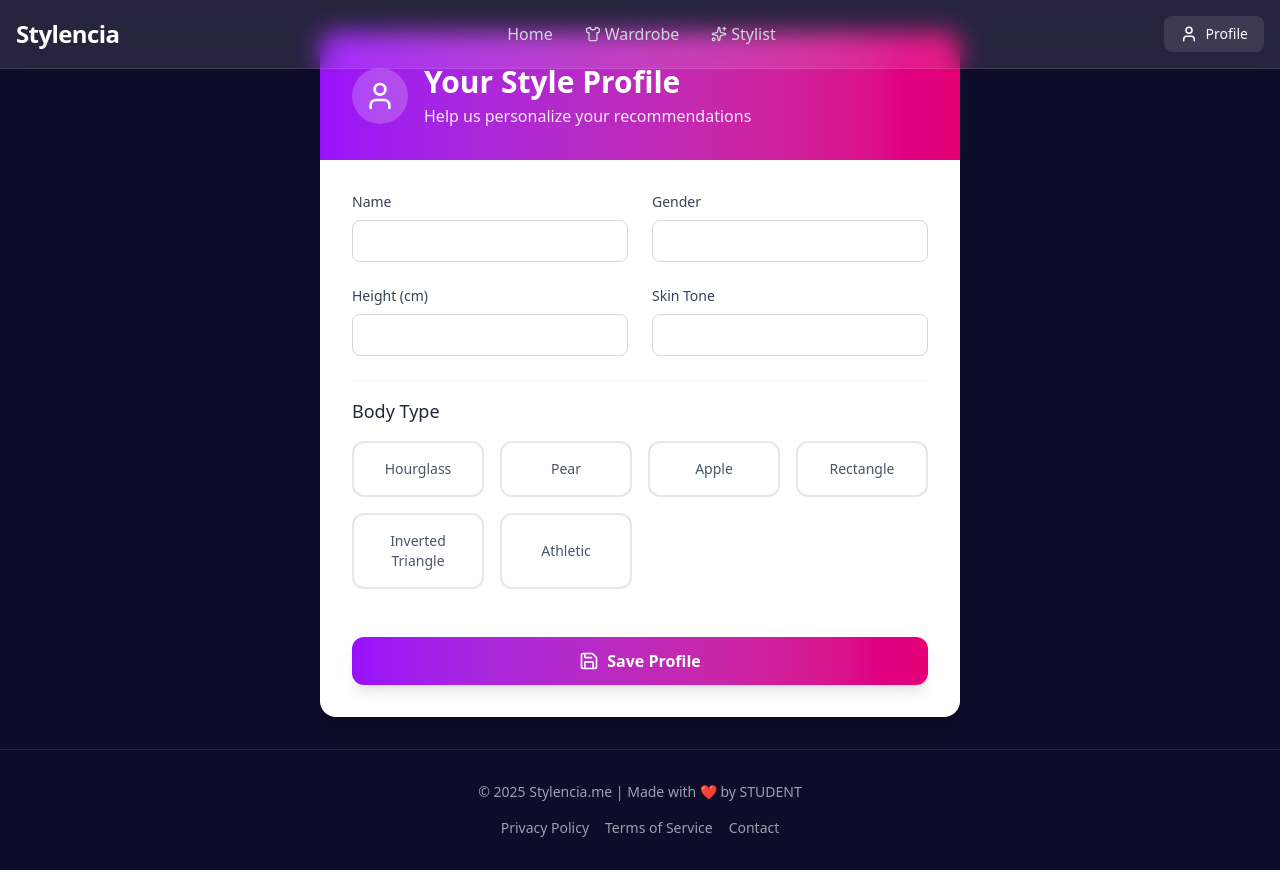
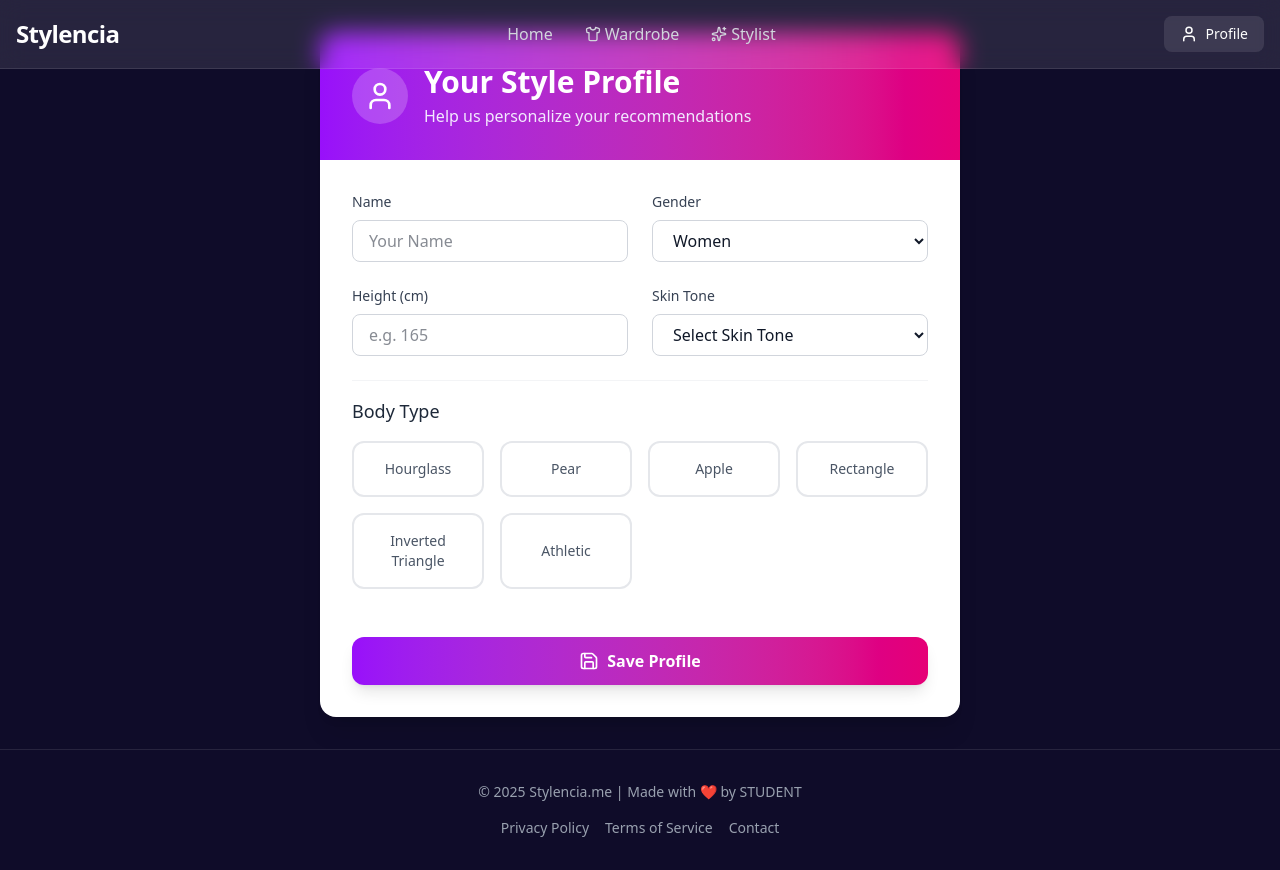
Before and after one commit to theannshu/stylencia, a React (Vite) app: page /profile in a window 1280 px wide. Built offline with nearby package versions, Linux system fonts and the light colour scheme.

Commit message:
fix: resolve 404 on refresh and invisible input text

```diff
--- /dev/null
+++ b/public/404.html
@@ -0,0 +1,46 @@
+<!doctype html>
+<html lang="en">
+
+<head>
+    <meta charset="UTF-8" />
+    <link rel="icon" type="image/svg+xml" href="/vite.svg" />
+    <meta name="viewport" content="width=device-width, initial-scale=1.0" />
+    <title>Stylencia - AI Fashion Stylist</title>
+    <!-- Start Single Page Apps for GitHub Pages -->
+    <script type="text/javascript">
+        // Single Page Apps for GitHub Pages
+        // https://github.com/rafgraph/spa-github-pages
+        // Copyright (c) 2016 Rafael Pedicini, licensed under the MIT License
+        // ----------------------------------------------------------------------
+        // This script takes the current url and converts the path and query
+        // string into just a query string, and then redirects the browser
+        // to the new url with only a query string and hash fragment,
+        // e.g. http://www.foo.com/bar/baz becomes http://www.foo.com/?p=/bar/baz
+        //
+        // Note: This 404.html file must be at least 512 bytes for it to work
+        // with Internet Explorer (it is currently > 512 bytes)
+        // If you're creating a Project Pages site and NOT using a custom domain,
+        // then set segmentCount to 1 (enterprise users may need to set it to > 1).
+        // This way the code will only replace the route part of the path, and not
+        // the real directory in which the app resides, for example:
+        // https://username.github.io/repo-name/one/two?a=b&c=d#qwe becomes
+        // https://username.github.io/repo-name/?p=/one/two&q=a=b~and~c=d#qwe
+        // Otherwise, leave segmentCount as 0.
+        var segmentCount = 1;
+
+        var l = window.location;
+        l.replace(
+            l.protocol + '//' + l.hostname + (l.port ? ':' + l.port : '') +
+            l.pathname.split('/').slice(0, 1 + segmentCount).join('/') + '/?p=/' +
+            l.pathname.slice(1).split('/').slice(segmentCount).join('/').replace(/&/g, '~and~') +
+            (l.search ? '&q=' + l.search.slice(1).replace(/&/g, '~and~') : '') +
+            l.hash
+        );
+    </script>
+    <!-- End Single Page Apps for GitHub Pages -->
+</head>
+
+<body>
+</body>
+
+</html>
--- a/src/pages/Profile.jsx
+++ b/src/pages/Profile.jsx
@@ -50,7 +50,7 @@ const Profile = () => {
                                 name="name"
                                 value={formData.name}
                                 onChange={handleChange}
-                                className="w-full px-4 py-2 border border-gray-300 rounded-lg focus:ring-2 focus:ring-purple-500 focus:border-transparent outline-none transition-all"
+                                className="w-full px-4 py-2 border border-gray-300 rounded-lg focus:ring-2 focus:ring-purple-500 focus:border-transparent outline-none transition-all text-gray-900 bg-white"
                                 placeholder="Your Name"
                             />
                         </div>
@@ -61,7 +61,7 @@ const Profile = () => {
                                 name="gender"
                                 value={formData.gender}
                                 onChange={handleChange}
-                                className="w-full px-4 py-2 border border-gray-300 rounded-lg focus:ring-2 focus:ring-purple-500 focus:border-transparent outline-none transition-all"
+                                className="w-full px-4 py-2 border border-gray-300 rounded-lg focus:ring-2 focus:ring-purple-500 focus:border-transparent outline-none transition-all text-gray-900 bg-white"
                             >
                                 <option value="women">Women</option>
                                 <option value="men">Men</option>
@@ -76,7 +76,7 @@ const Profile = () => {
                                 name="height"
                                 value={formData.height}
                                 onChange={handleChange}
-                                className="w-full px-4 py-2 border border-gray-300 rounded-lg focus:ring-2 focus:ring-purple-500 focus:border-transparent outline-none transition-all"
+                                className="w-full px-4 py-2 border border-gray-300 rounded-lg focus:ring-2 focus:ring-purple-500 focus:border-transparent outline-none transition-all text-gray-900 bg-white"
                                 placeholder="e.g. 165"
                             />
                         </div>
@@ -87,7 +87,7 @@ const Profile = () => {
                                 name="skinTone"
                                 value={formData.skinTone}
                                 onChange={handleChange}
-                                className="w-full px-4 py-2 border border-gray-300 rounded-lg focus:ring-2 focus:ring-purple-500 focus:border-transparent outline-none transition-all"
+                                className="w-full px-4 py-2 border border-gray-300 rounded-lg focus:ring-2 focus:ring-purple-500 focus:border-transparent outline-none transition-all text-gray-900 bg-white"
                             >
                                 <option value="">Select Skin Tone</option>
                                 <option value="fair">Fair</option>
@@ -109,8 +109,8 @@ const Profile = () => {
                                     type="button"
                                     onClick={() => setFormData(prev => ({ ...prev, bodyType: type }))}
                                     className={`p-4 rounded-xl border-2 transition-all text-sm font-medium ${formData.bodyType === type
-                                            ? 'border-purple-600 bg-purple-50 text-purple-700'
-                                            : 'border-gray-200 hover:border-purple-300 text-gray-600'
+                                        ? 'border-purple-600 bg-purple-50 text-purple-700'
+                                        : 'border-gray-200 hover:border-purple-300 text-gray-600'
                                         }`}
                                 >
                                     {type}
```
